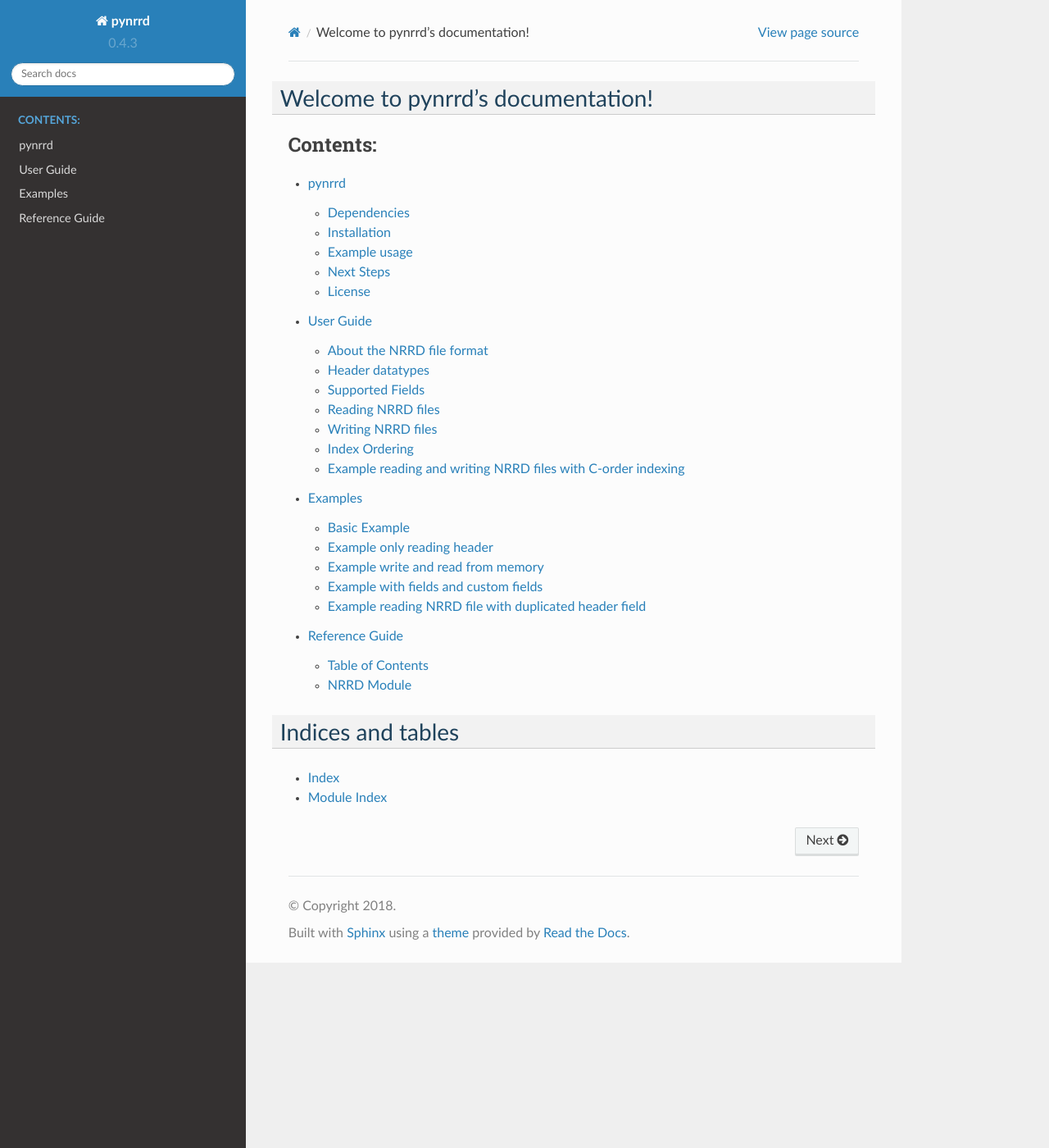
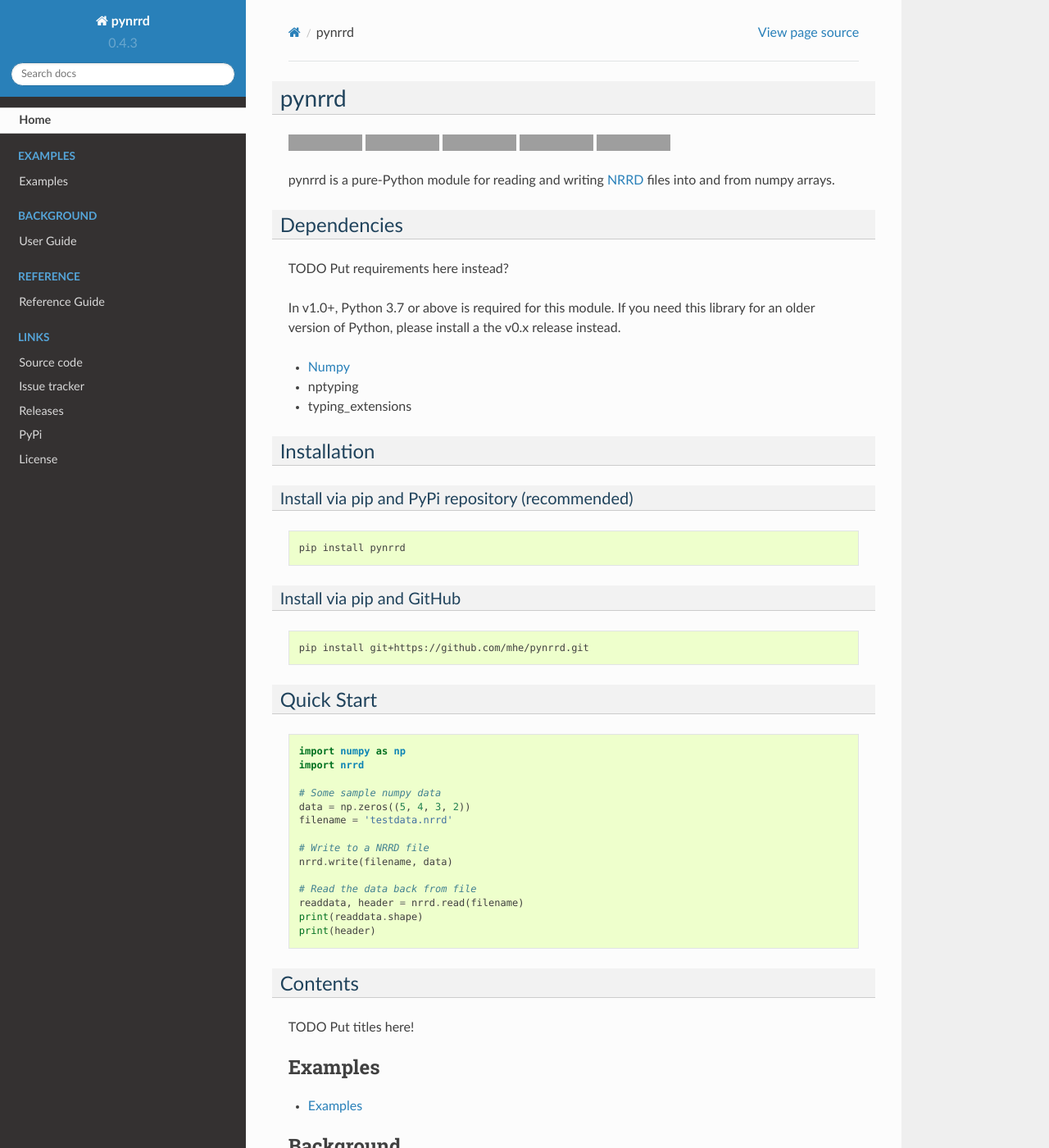
Before and after one commit to mhe/pynrrd, a Sphinx documentation site: the page built from docs/source/index.rst, in a window 1280 px wide and 1400 px high. Shown: the whole window at 82% size. Built offline with Sphinx 7.4.7 and the Read the Docs theme 2.0.0, drawn with Linux system fonts in a browser that asks for light colours; grey boxes are pictures that could not be loaded.

Commit message:
WIP: Refactoring index.rst

```diff
--- a/docs/source/index.rst
+++ b/docs/source/index.rst
@@ -1,18 +1,108 @@
-Welcome to pynrrd's documentation!
-==================================
+pynrrd
+======
+
+.. image:: https://travis-ci.org/mhe/pynrrd.svg?branch=master
+    :target: https://travis-ci.org/mhe/pynrrd
+    :alt: Build Status
+
+.. image:: https://zenodo.org/badge/DOI/10.5281/zenodo.592532.svg
+   :target: https://doi.org/10.5281/zenodo.592532
+   :alt: DOI
+
+.. image:: https://img.shields.io/pypi/pyversions/pynrrd.svg
+    :target: https://img.shields.io/pypi/pyversions/pynrrd.svg
+    :alt: Python version
+
+.. image:: https://badge.fury.io/py/pynrrd.svg
+    :target: https://badge.fury.io/py/pynrrd
+    :alt: PyPi version
+
+.. image:: https://codecov.io/gh/mhe/pynrrd/branch/master/graph/badge.svg
+  :target: https://codecov.io/gh/mhe/pynrrd
+
+pynrrd is a pure-Python module for reading and writing `NRRD <http://teem.sourceforge.net/nrrd/>`_ files into and
+from numpy arrays.
+
+Dependencies
+------------
+
+TODO Put requirements here instead?
+
+In v1.0+, Python 3.7 or above is required for this module. If you need this library for an older version of Python, please install a the v0.x release instead.
+
+* `Numpy <https://numpy.org/>`_
+* nptyping
+* typing_extensions
+
+Installation
+------------
+
+Install via pip and PyPi repository (recommended)
+~~~~~~~~~~~~~~~~~~~~~~~~~~~~~~~~~~~~~~~~~~~~~~~~~
+.. code-block:: bash
+
+    pip install pynrrd
+
+Install via pip and GitHub
+~~~~~~~~~~~~~~~~~~~~~~~~~~
+.. code-block:: bash
+
+    pip install git+https://github.com/mhe/pynrrd.git
+
+Quick Start
+-----------
+.. code-block:: python
+
+    import numpy as np
+    import nrrd
+
+    # Some sample numpy data
+    data = np.zeros((5, 4, 3, 2))
+    filename = 'testdata.nrrd'
+
+    # Write to a NRRD file
+    nrrd.write(filename, data)
+
+    # Read the data back from file
+    readdata, header = nrrd.read(filename)
+    print(readdata.shape)
+    print(header)
+
+Contents
+--------
+
+TODO Put titles here!
 
 .. toctree::
-   :maxdepth: 2
-   :caption: Contents:
+   :hidden:
+   :maxdepth: 1
 
-   README
+   Home <self>
+
+.. toctree::
+   :maxdepth: 1
+   :caption: Examples
+
+   examples
+
+.. toctree::
+   :maxdepth: 1
+   :caption: Background
+
    user-guide
-   examples
+
+.. toctree::
+   :maxdepth: 1
+   :caption: Reference
+
    pynrrd
 
+.. toctree::
+    :caption: Links
+    :hidden:
 
-Indices and tables
-==================
-
-* :ref:`genindex`
-* :ref:`modindex`
+    Source code <https://github.com/mhe/pynrrd>
+    Issue tracker <https://github.com/mhe/pynrrd/issues>
+    Releases <https://github.com/mhe/pynrrd/releases>
+    PyPi <https://pypi.org/project/pynrrd/>
+    License <https://github.com/mhe/pynrrd/blob/master/LICENSE>
```
